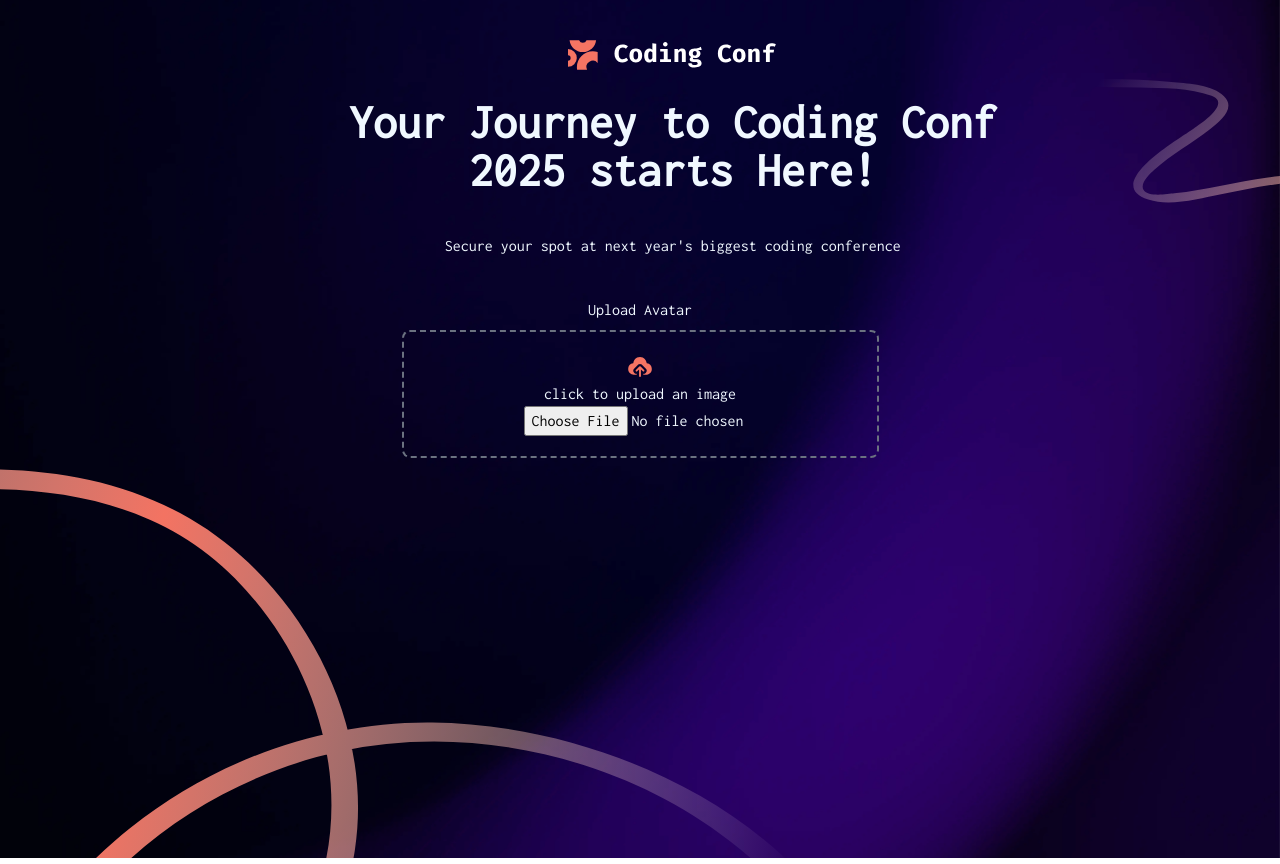
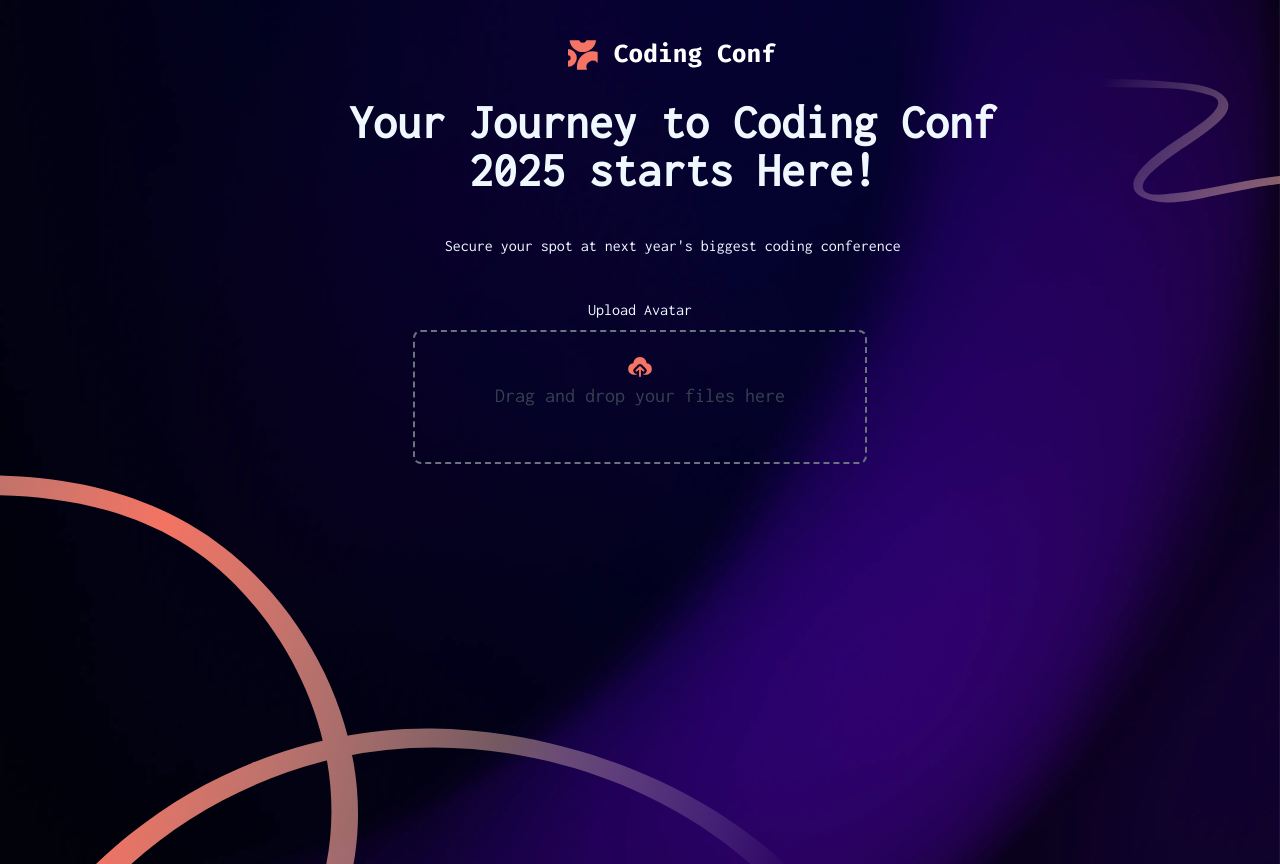
Before and after one commit to mohadeseSadri/Conference-ticket-generator, a React (Vite) app in the folder Conference ticket generator/: page / in a window 1280 px wide. Built offline with nearby package versions, Linux system fonts and the light colour scheme; a web font is replaced by a local one.

Commit message:
Building drag and drop button

```diff
--- a/Conference ticket generator/src/Components/UploadAvatar.tsx
+++ b/Conference ticket generator/src/Components/UploadAvatar.tsx
@@ -1,4 +1,4 @@
-import { useRef, useState } from "react";
+import { useState } from "react";
 import Upload from "../assets/Images/icon-upload.svg";
 
 function UploadAvatar() {
@@ -15,12 +15,30 @@ function UploadAvatar() {
     }
   };
 
+  const [draggedFiles, setDraggedFiles] = useState<File[]>([]);
+
+  const handleDrop = (event: React.DragEvent<HTMLDivElement>) => {
+    event.preventDefault();
+    const files = Array.from(event.dataTransfer.files);
+    setDraggedFiles((prevFiles) => [...prevFiles, ...files]);
+  };
+
+  const handleDragOver = (event: React.DragEvent<HTMLDivElement>) => {
+    event.preventDefault();
+  };
+
+  const clearFiles = () => setDraggedFiles([]);
+
   return (
     <>
       <div className="display:inline-block; position: relative">
         <p className="flex items-center justify-center mt-10">Upload Avatar</p>
 
-        <div className="flex items-center justify-center mt-2 cursor-pointer">
+        <div
+          className="flex items-center justify-center mt-2 cursor-pointer"
+          onDrop={handleDrop}
+          onDragOver={handleDragOver}
+        >
           <div className="py-5 px-20 border-2 border-dashed border-gray-500 border-raduce rounded-lg">
             <div className="flex items-center justify-center">
               <img src={Upload} alt="Upload" />
@@ -31,13 +49,41 @@ function UploadAvatar() {
                 {image ? (
                   <img src={image} alt="Uploade" className="preview-image" />
                 ) : (
-                  <p>click to upload an image</p>
+                  <>
+                    <p className="text-xl font-medium text-gray-700">
+                      Drag and drop your files here
+                    </p>
+                  </>
                 )}
+
+                <div className="p-4">
+                  <div className="text-center cursor-pointer transition-colors">
+                    {draggedFiles.length > 0 && (
+                      <button
+                        className="mt-4 px-4 py-2 text-white rounded"
+                        onClick={clearFiles}
+                      >
+                        Clear Files
+                      </button>
+                    )}
+                  </div>
+
+                  {draggedFiles.length > 0 && (
+                    <div className="grid grid-cols-1 gap-4 mt-6">
+                      {draggedFiles.map((file, index) => (
+                        <div key={index} className="p-4 rounded shadow">
+                          <p>{file.name}</p>
+                        </div>
+                      ))}
+                    </div>
+                  )}
+                </div>
+
                 <input
                   type="file"
                   accept="image/*"
                   onChange={handleImageUplod}
-                  className="ml-10 cursor-pointer"
+                  className="ml-10 cursor-pointer hidden"
                 />
               </div>
             </div>
```
